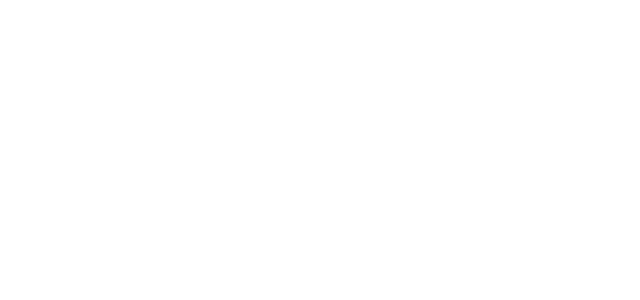
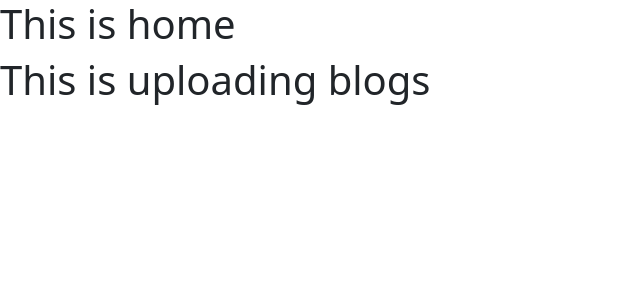
Before and after one commit to shifatConst/blog-app, a React (Create React App) app: page / in a window 1280 px wide. Shown: the top 300 px of the page, without its empty margins (0-640 px from the left). Built offline with nearby package versions, Linux system fonts and the light colour scheme.

Commit message:
home page added

```diff
--- a/src/App.js
+++ b/src/App.js
@@ -1,10 +1,11 @@
-import logo from './logo.svg';
 import './App.css';
-
+import Home from './components/Home/Home';
+import UploadBlogs from './components/UploadBlogs/UploadBlogs';
 function App() {
   return (
     <div>
-
+      <Home />
+      <UploadBlogs />
     </div>
   );
 }
--- /dev/null
+++ b/src/components/Home/Home.js
@@ -0,0 +1,11 @@
+import React from 'react';
+
+const Home = () => {
+    return (
+        <div>
+            <h1> This is home </h1>
+        </div>
+    );
+};
+
+export default Home;
--- /dev/null
+++ b/src/components/UploadBlogs/UploadBlogs.js
@@ -0,0 +1,11 @@
+import React from 'react';
+
+const UploadBlogs = () => {
+    return (
+        <div>
+            <h1>This is uploading blogs</h1>
+        </div>
+    );
+};
+
+export default UploadBlogs;
```
